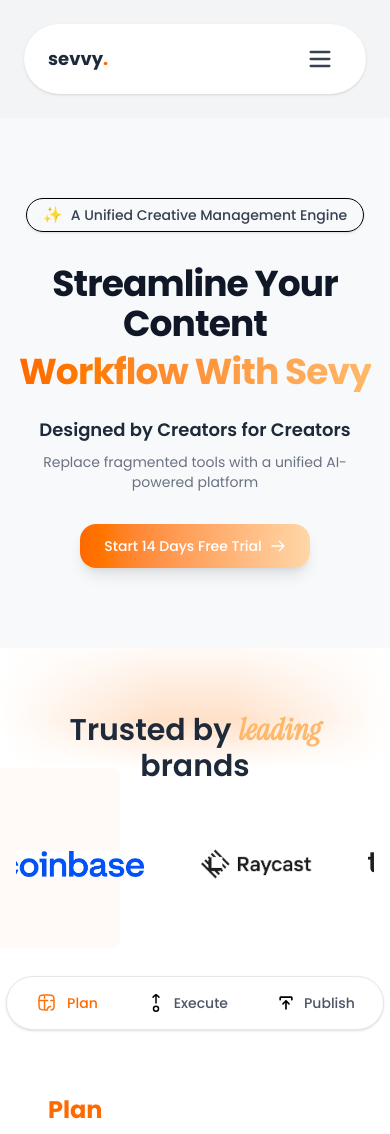
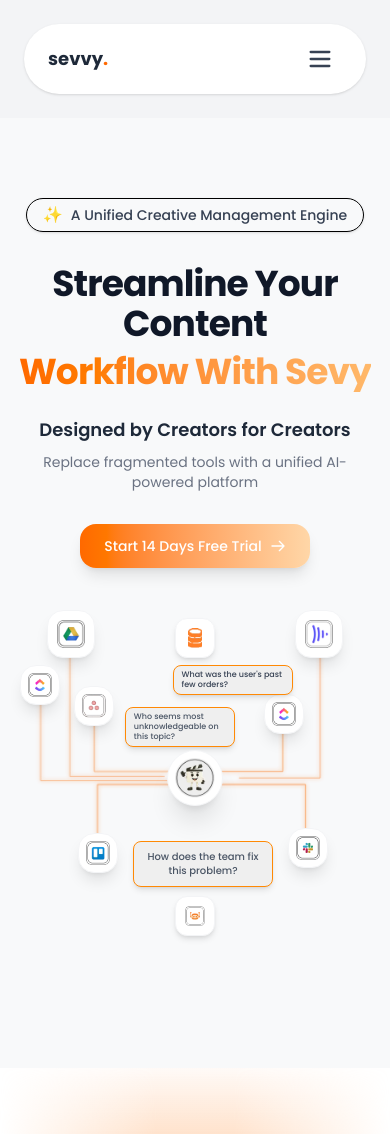
Before and after one commit to alihussnain1122/Sevvy, a React (Vite) app: page / in a window 390 px wide. Shown: the top 1134 px of the page. Built offline with nearby package versions, Linux system fonts and the light colour scheme; the HTML template or start-up script is replaced by a standard one; a web font is replaced by a local one.

Commit message:
updates hero section of Who is Sevvy

```diff
--- a/src/components/Home/Hero.jsx
+++ b/src/components/Home/Hero.jsx
@@ -3,13 +3,15 @@ import React from "react";
 const Hero = () => {
   return (
     <section className="relative w-full bg-[#f8f9fa] pt-20 pb-20 overflow-hidden">
-
       <div className="max-w-7xl mx-auto px-4 sm:px-6 lg:px-8 flex flex-col items-center z-10 relative">
-
         {/* Top Badge */}
         <div className="inline-flex items-center gap-2 px-4 py-1.5 border border-black rounded-full shadow-sm mb-8">
-            <span className="flex items-center justify-center w-5 h-5  text-white">✨</span>
-            <span className="text-sm font-medium text-gray-700">A Unified Creative Management Engine</span>
+          <span className="flex items-center justify-center w-5 h-5 text-white">
+            ✨
+          </span>
+          <span className="text-sm font-medium text-gray-700">
+            A Unified Creative Management Engine
+          </span>
         </div>
 
         {/* Headings */}
@@ -31,22 +33,31 @@ const Hero = () => {
         {/* CTA Button */}
         <button className="px-6 md:px-8 py-3 md:py-3.5 bg-gradient-to-r from-orange-500 to-orange-200 text-white rounded-2xl font-medium shadow-lg hover:shadow-xl hover:scale-105 transition-all duration-300 flex items-center gap-2 text-sm md:text-base">
           Start 14 Days Free Trial
-            <svg className="w-4 h-4" fill="none" stroke="currentColor" viewBox="0 0 24 24"><path strokeLinecap="round" strokeLinejoin="round" strokeWidth="2" d="M14 5l7 7m0 0l-7 7m7-7H3"></path></svg>
+          <svg
+            className="w-4 h-4"
+            fill="none"
+            stroke="currentColor"
+            viewBox="0 0 24 24"
+          >
+            <path
+              strokeLinecap="round"
+              strokeLinejoin="round"
+              strokeWidth="2"
+              d="M14 5l7 7m0 0l-7 7m7-7H3"
+            ></path>
+          </svg>
         </button>
-
       </div>
 
-      {/* Diagram Section - Desktop only */}
-      <div className="relative w-full max-w-[1200px] mx-auto md:h-[600px] h-[300px] hidden sm:block">
-
+      {/* Diagram Section */}
+      <div className="relative w-full max-w-[1200px] mx-auto h-[420px] md:h-[600px]">
         {/* SVG Connections Background */}
         <svg
           viewBox="0 0 1200 600"
-          className="absolute inset-0 w-full h-full pointer-events-none"
+          className="absolute inset-0 w-full h-full pointer-events-none overflow-visible"
           xmlns="http://www.w3.org/2000/svg"
         >
           <defs>
-            {/* Glow Filter */}
             <filter id="glow" x="-50%" y="-50%" width="200%" height="200%">
               <feGaussianBlur stdDeviation="6" result="blur" />
               <feMerge>
@@ -54,7 +65,7 @@ const Hero = () => {
                 <feMergeNode in="SourceGraphic" />
               </feMerge>
             </filter>
-            {/* Beam Animation */}
+
             <style>{`
               .beam {
                 stroke-dasharray: 1200;
@@ -79,6 +90,7 @@ const Hero = () => {
           </defs>
 
           {/* Base Rings */}
+          <g className="hidden md:block">
             {[80, 140, 200, 260].map((r, i) => (
               <circle
                 key={i}
@@ -90,8 +102,10 @@ const Hero = () => {
                 fill="none"
               />
             ))}
+          </g>
 
           {/* Animated Rings */}
+          <g className="hidden md:block">
             {[80, 140, 200, 260].map((r, i) => (
               <circle
                 key={`a-${i}`}
@@ -107,7 +121,6 @@ const Hero = () => {
               />
             ))}
 
-          {/* Center Pulse */}
             <circle
               cx="600"
               cy="300"
@@ -118,8 +131,9 @@ const Hero = () => {
               filter="url(#glow)"
               className="ringPulse"
             />
+          </g>
 
-          {/* Top Center Line */}
+          {/* Lines */}
           <line
             x1="600"
             y1="220"
@@ -133,7 +147,6 @@ const Hero = () => {
             style={{ animationDelay: "0.5s" }}
           />
 
-          {/* Bottom Center Line */}
           <line
             x1="600"
             y1="380"
@@ -149,7 +162,7 @@ const Hero = () => {
 
           {/* Left Lines */}
           <path
-            d="M220 80 V300 H340"
+            d="M215 -100 V295 H550"
             stroke="#f97316"
             strokeWidth="2"
             fill="none"
@@ -159,7 +172,17 @@ const Hero = () => {
             style={{ animationDelay: "1.2s" }}
           />
           <path
-            d="M160 250 H340"
+            d="M125 70 V308 H550"
+            stroke="#f97316"
+            strokeWidth="2"
+            fill="none"
+            strokeLinecap="round"
+            filter="url(#glow)"
+            className="beam"
+            style={{ animationDelay: "1.2s" }}
+          />
+          <path
+            d="M290 130 V280 H560"
             stroke="#f97316"
             strokeWidth="2"
             fill="none"
@@ -168,8 +191,9 @@ const Hero = () => {
             className="beam"
             style={{ animationDelay: "1.4s" }}
           />
+
           <path
-            d="M180 480 V350 H340"
+            d="M300 480 V320 H590"
             stroke="#f97316"
             strokeWidth="2"
             fill="none"
@@ -181,7 +205,7 @@ const Hero = () => {
 
           {/* Right Lines */}
           <path
-            d="M980 80 V300 H860"
+            d="M985 -100 V300 H650"
             stroke="#f97316"
             strokeWidth="2"
             fill="none"
@@ -190,8 +214,9 @@ const Hero = () => {
             className="beam"
             style={{ animationDelay: "1.3s" }}
           />
+
           <path
-            d="M820 280 H1040"
+            d="M870 140 V280 H640"
             stroke="#f97316"
             strokeWidth="2"
             fill="none"
@@ -200,8 +225,9 @@ const Hero = () => {
             className="beam"
             style={{ animationDelay: "1.5s" }}
           />
+
           <path
-            d="M960 480 V350 H740"
+            d="M940 480 V320 H640"
             stroke="#f97316"
             strokeWidth="2"
             fill="none"
@@ -212,98 +238,165 @@ const Hero = () => {
           />
         </svg>
 
-        {/* --- Center Elements --- */}
-
-        {/* Center Character (Bot) */}
-        <div className="absolute top-1/2 left-1/2 -translate-x-1/2 -translate-y-1/2 w-24 h-24 bg-white rounded-full shadow-xl flex items-center justify-center border border-gray-100 z-20 animate-icon-glow-centered" style={{animationDelay: '0.2s'}}>
         {/* Center Bot */}
-             <img src="/Home/hero/vframe.webp" alt="Sevy Bot" className="w-30 h-30 object-contain" />
+        <div
+          className="absolute top-[50%] left-[50%] -translate-x-1/2 -translate-y-1/2
+          w-14 h-14 md:w-24 md:h-24
+          bg-white rounded-full shadow-xl flex items-center justify-center border border-gray-100 z-20"
+        >
+          <img
+            src="/Home/hero/vframe.webp"
+            alt="Sevy Bot"
+            className="w-10 h-10 md:w-20 md:h-20 object-contain"
+          />
         </div>
 
-        {/* Database Icon (Above) */}
-        <div className="absolute top-[10%] left-1/2 -translate-x-1/2 z-10 w-12 h-12 bg-white rounded-xl shadow-md border border-gray-100 flex items-center justify-center animate-icon-glow-centered" style={{animationDelay: '0.5s'}}>
-             {/* Database */}
-             <img src="/Home/hero/db.webp" alt="Database" className="w-8 h-8 object-contain" />
+        {/* Database Icon */}
+        <div
+          className="absolute top-[12%] left-[50%] -translate-x-1/2
+          w-10 h-10 md:w-12 md:h-12
+          bg-white rounded-xl shadow-md border border-gray-100 flex items-center justify-center z-10"
+        >
+          <img
+            src="/Home/hero/db.webp"
+            alt="Database"
+            className="w-5 h-5 md:w-8 md:h-8 object-contain"
+          />
         </div>
 
-        {/* Robot Head Icon (Below) */}
-        <div className="absolute bottom-[22%] left-1/2 -translate-x-1/2 z-10 w-12 h-12 bg-white rounded-xl shadow-md border border-gray-100 flex items-center justify-center animate-icon-glow-centered" style={{animationDelay: '0.7s'}}>
-             {/* Robot Head */}
-             <img src="/Home/hero/bot.webp" alt="Robot" className="w-8 h-8 object-contain" />
+        {/* Robot Head Icon */}
+        <div
+          className="absolute top-[78%] left-[50%] -translate-x-1/2
+          w-10 h-10 md:w-12 md:h-12
+          bg-white rounded-xl shadow-md border border-gray-100 flex items-center justify-center z-10"
+        >
+          <img
+            src="/Home/hero/bot.webp"
+            alt="Robot"
+            className="w-5 h-5 md:w-8 md:h-8 object-contain"
+          />
         </div>
 
-
-        {/* --- Floating Icons (Left) --- */}
-
-        {/* Google Drive (Top Left) */}
-        <div className="absolute top-[5%] left-[15%] w-16 h-16 bg-white rounded-2xl shadow-lg border border-gray-100 flex items-center justify-center cursor-pointer z-10 animate-icon-glow" style={{animationDelay: '1.2s'}}>
-            {/* Google Drive */}
-            <img src="/Home/hero/drive.webp" alt="Drive" className="w-10 h-10 object-contain" />
+        {/* LEFT ICONS */}
+        <div
+          className="absolute top-[10%] left-[12%] md:-top-[25%] md:left-[15%]
+          w-12 h-12 md:w-16 md:h-16 bg-white rounded-2xl shadow-lg border border-gray-100
+          flex items-center justify-center z-10"
+        >
+          <img
+            src="/Home/hero/drive.webp"
+            alt="Drive"
+            className="w-7 h-7 md:w-10 md:h-10 object-contain"
+          />
         </div>
 
-        {/* Stack/Monday (Mid Left) */}
-        <div className="absolute top-[38%] left-[10%] w-14 h-14 bg-white rounded-2xl shadow-lg border border-gray-100 flex items-center justify-center cursor-pointer z-10 animate-icon-glow" style={{animationDelay: '1.4s'}}>
-             {/* Clickup */}
-             <img src="/Home/hero/clickup.webp" alt="Clickup" className="w-8 h-8 object-contain" />
+        <div
+          className="absolute top-[23%] left-[5%] md:top-[3%] md:left-[8%]
+          w-10 h-10 md:w-14 md:h-14 bg-white rounded-2xl shadow-lg border border-gray-100
+          flex items-center justify-center z-10"
+        >
+          <img
+            src="/Home/hero/clickup.webp"
+            alt="Clickup"
+            className="w-6 h-6 md:w-8 md:h-8 object-contain"
+          />
         </div>
 
-        {/* Asana/Dots (Inner Left) */}
-        <div className="absolute top-[42%] left-[22%] w-14 h-14 bg-white rounded-2xl shadow-lg border border-gray-100 flex items-center justify-center cursor-pointer z-10 animate-icon-glow" style={{animationDelay: '1.0s'}}>
-             {/* Asana */}
-             <img src="/Home/hero/dots.webp" alt="Asana" className="w-8 h-8 object-contain" />
+        <div
+          className="absolute top-[28%] left-[19%] md:top-[15%] md:left-[22%]
+          w-10 h-10 md:w-14 md:h-14 bg-white rounded-2xl shadow-lg border border-gray-100
+          flex items-center justify-center z-10"
+        >
+          <img
+            src="/Home/hero/dots.webp"
+            alt="Dots"
+            className="w-6 h-6 md:w-8 md:h-8 object-contain"
+          />
         </div>
 
-        {/* Trello (Bottom Left) */}
-        <div className="absolute bottom-[15%] left-[13%] w-14 h-14 bg-white rounded-2xl shadow-lg border border-gray-100 flex items-center justify-center cursor-pointer z-10 animate-icon-glow" style={{animationDelay: '1.6s'}}>
-             {/* Trello */}
-             <img src="/Home/hero/trello.webp" alt="Trello" className="w-8 h-8 object-contain" />
+        <div
+          className="absolute top-[63%] left-[20%] md:bottom-[15%] md:left-[23%]
+          w-10 h-10 md:w-14 md:h-14 bg-white rounded-2xl shadow-lg border border-gray-100
+          flex items-center justify-center z-10"
+        >
+          <img
+            src="/Home/hero/trello.webp"
+            alt="Trello"
+            className="w-6 h-6 md:w-8 md:h-8 object-contain"
+          />
         </div>
 
-
-        {/* --- Floating Icons (Right) --- */}
-
-        {/* Audio (Top Right) */}
-        <div className="absolute top-[5%] right-[15%] w-16 h-16 bg-white rounded-2xl shadow-lg border border-gray-100 flex items-center justify-center cursor-pointer z-10 animate-icon-glow" style={{animationDelay: '1.3s'}}>
-             {/* Audio */}
-             <img src="/Home/hero/audio.webp" alt="Audio" className="w-10 h-10 object-contain" />
+        {/* RIGHT ICONS */}
+        <div
+          className="absolute top-[10%] right-[12%] md:-top-[25%] md:right-[15%]
+          w-12 h-12 md:w-16 md:h-16 bg-white rounded-2xl shadow-lg border border-gray-100
+          flex items-center justify-center z-10"
+        >
+          <img
+            src="/Home/hero/audio.webp"
+            alt="Audio"
+            className="w-7 h-7 md:w-10 md:h-10 object-contain"
+          />
         </div>
 
-        {/* Diamond (Mid Right) */}
-        <div className="absolute top-[42%] right-[10%] w-14 h-14 bg-white rounded-2xl shadow-lg border border-gray-100 flex items-center justify-center cursor-pointer z-10 animate-icon-glow" style={{animationDelay: '1.5s'}}>
-             {/* Diamond */}
-             <img src="/Home/hero/clickup.webp" alt="Diamond" className="w-8 h-8 object-contain" />
+        <div
+          className="absolute top-[30%] right-[22%] md:top-[15%] md:right-[25%]
+          w-10 h-10 md:w-14 md:h-14 bg-white rounded-2xl shadow-lg border border-gray-100
+          flex items-center justify-center z-10"
+        >
+          <img
+            src="/Home/hero/clickup.webp"
+            alt="Diamond"
+            className="w-6 h-6 md:w-8 md:h-8 object-contain"
+          />
         </div>
 
-        {/* Slack (Bottom Right) */}
-        <div className="absolute bottom-[20%] right-[19%] w-14 h-14 bg-white rounded-2xl shadow-lg border border-gray-100 flex items-center justify-center cursor-pointer z-10 animate-icon-glow" style={{animationDelay: '1.7s'}}>
-             {/*  Slack */}
-             <img src="/Home/hero/slack.webp" alt="Slack" className="w-8 h-8 object-contain" />
+        <div
+          className="absolute top-[62%] right-[16%] md:bottom-[20%] md:right-[19%]
+          w-10 h-10 md:w-14 md:h-14 bg-white rounded-2xl shadow-lg border border-gray-100
+          flex items-center justify-center z-10"
+        >
+          <img
+            src="/Home/hero/slack.webp"
+            alt="Slack"
+            className="w-6 h-6 md:w-8 md:h-8 object-contain"
+          />
         </div>
 
-
-        {/* --- Speech Bubbles --- */}
-
-        {/* Left Bubble */}
-        <div className="absolute top-[45%] left-[28%] bg-[#efefef]  border border-orange-400 rounded-lg px-4 py-2 shadow-md max-w-[150px] z-10">
-            <p className="text-[10px] text-gray-600 font-medium leading-tight">
+        {/* SPEECH BUBBLES */}
+        <div
+          className="absolute top-[33%] left-[32%] md:top-[30%] md:left-[27%]
+          bg-[#efefef] border border-orange-400 rounded-lg
+          px-2 py-1 md:px-4 md:py-2
+          shadow-md max-w-[110px] md:max-w-[150px] z-10"
+        >
+          <p className="text-[8px] md:text-[10px] text-gray-600 font-medium leading-tight">
             Who seems most unknowledgeable on this topic?
           </p>
         </div>
 
-        {/* Right Top Bubble */}
-        <div className="absolute top-[35%] right-[20%] bg-[#efefef] border border-orange-400 rounded-lg px-4 py-2 shadow-md max-w-[150px] z-10">
-            <p className="text-[10px] text-gray-700 font-medium leading-tight">
+        <div
+          className="absolute top-[23%] right-[25%] md:top-[35%] md:right-[30%]
+          bg-[#efefef] border border-orange-400 rounded-lg
+          px-2 py-1 md:px-4 md:py-2
+          shadow-md max-w-[120px] md:max-w-[150px] z-10"
+        >
+          <p className="text-[8px] md:text-[10px] text-gray-700 font-medium leading-tight">
             What was the user's past few orders?
           </p>
         </div>
 
-        {/* Right Bottom Bubble */}
-        <div className="absolute bottom-[37%] right-[27%] bg-[#efefef] border border-orange-400 rounded-lg px-4 py-2 shadow-md max-w-[150px] z-10">
-            <p className="text-[10px] text-gray-600 font-medium leading-tight">
+        <div
+          className="absolute top-[65%] right-[30%] md:bottom-[37%] md:right-[27%]
+  bg-[#efefef] border border-orange-400 rounded-lg
+  px-3 py-2 md:px-4 md:py-5
+  shadow-md w-[140px] md:w-[180px]
+  z-10 flex items-center justify-center text-center"
+        >
+          <p className="text-[10px] md:text-[12px] text-gray-600 font-medium leading-snug break-words">
             How does the team fix this problem?
           </p>
         </div>
-
       </div>
     </section>
   );
```
Also changed, not shown: src/components/WhoisSevvy/Hero.jsx (+57 -20 lines), public/WhoIsSevvy/Hero/Card - Copy.webp (added). Lines whose indentation alone changed are shown as unchanged.
